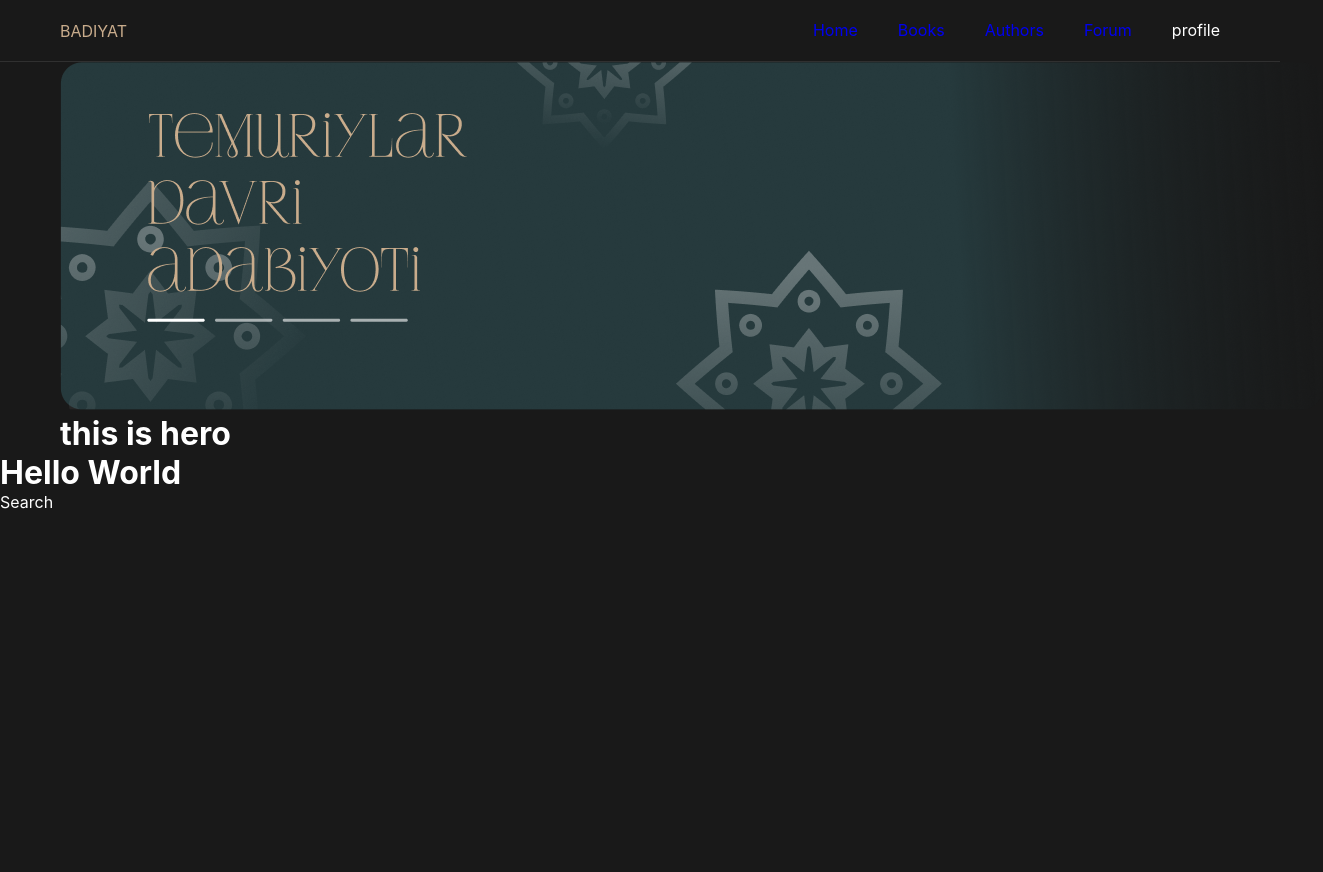
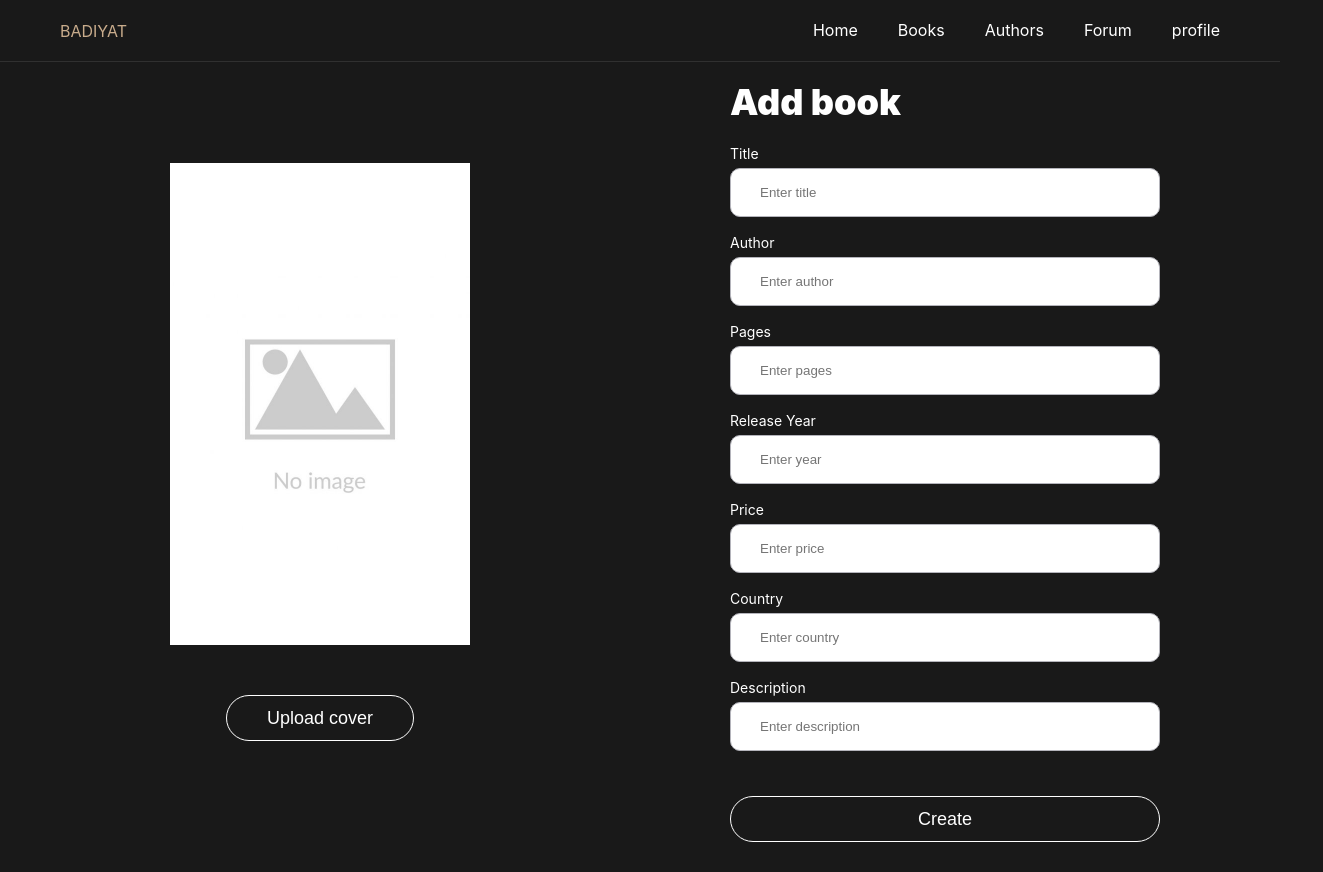
Before and after one commit to Akhmadjon-dev/book-store, a React (Create React App) app: page /add in a window 1280 px wide. Before the commit this address led to /home. Shown: the whole page, 1323 px wide, since content can reach past the window. Before the commit the page ends 800 px from the top, so only its background shows below. Built offline with nearby package versions, Linux system fonts and the light colour scheme; no server answers; sample sign-in values are in the browser's storage.

Commit message:
add book section

```diff
--- a/src/App.css
+++ b/src/App.css
@@ -15,6 +15,7 @@ body {
 
 a {
   text-decoration: none;
+  color: #fff;
 }
 
 li {
--- a/src/App.js
+++ b/src/App.js
@@ -7,7 +7,7 @@ import SignIn from './container/Auth/SignIn'
 import Home from './container/Home'
 import Header from './components/Header'
 import client from './utils/axios'
-
+import AddContent from './container/AddContent';
 
 function App() {
   const user = localStorage.getItem('user')
@@ -36,6 +36,7 @@ function App() {
           <Route path="/home/*" element={<Home />} />
           <Route path="/not-found" element={<h3>Not Found</h3>} />
           <Route path="*" element={<Navigate to="/home" />} />
+          <Route path="/add" element={<AddContent />} />
         </Routes>
       </Fragment>
     )
--- a/src/components/Button/styBtn.js
+++ b/src/components/Button/styBtn.js
@@ -4,19 +4,22 @@ import colors from '../../styles/colors';
 
 
 const Container = sty.button`
-    width: 100%;
+    // width: 100%;
+    padding: 10px 40px;
     height: ${props => props.height ? props.height : '46px'};
     border-radius: ${props => props.radius ? props.radius : '99px'};
     font-weight: 500;
     font-size: 18px;
     line-height: 36px;
-    display: flex;
+    display: inline-flex;
     align-items: center;
     text-align: center;
     justify-content: center;
     color: ${colors.white};
-    border: none;
+    border: 1px solid white;
     background-color: ${props => props.color ? props.color : colors.primary};
+    cursor: pointer;
+    margin: 30px 0;
 `
 
 export default Container;
--- /dev/null
+++ b/src/container/AddContent/index.jsx
@@ -0,0 +1,77 @@
+import React, {useState} from 'react'
+import { Link, useNavigate } from 'react-router-dom';
+import client from '../../utils/axios';
+import Container from '../Auth/styles/StySignUp';
+import noPhoto from '../../assets/img/no-photo.jpg';
+import Input from '../../components/Input';
+import Button from '../../components/Button';
+
+
+
+
+function AddContent() {
+  const [data, setData] = useState({
+    title: '',
+    author: '',
+    pages: '',
+    year: '',
+    price: '',
+    country: '',
+    description: '',
+  });
+  //const navigate = useNavigate();
+
+
+
+  const inputHandler = (e) => {
+    const { name, value } = e.target;
+    setData({ ...data, [name]: value });
+  }
+
+  const submitHandler = async (e) => {
+    e.preventDefault();
+    try {
+      const res = await client.post('/books', data);
+      if(res.status === 201) {
+        localStorage.setItem('token', res.data.token);
+        localStorage.setItem('user', JSON.stringify(res.data.user));
+        // navigate('/', { replace: true });
+        window.location = ('/')
+      }
+
+    }
+    catch (error) {
+      console.log(error);
+    }
+  }
+
+  console.log(data);
+
+  const { title, pages, year, price, country, author, description } = data;
+
+  return <Container>
+      <div className="container__img">
+        <img src={noPhoto} alt="book cover"/>
+        <h2 className="book_title">{ data.title }</h2>
+        <Button title="Upload cover" type={'submit'} />
+      </div>
+      <form onSubmit={submitHandler} className="form">
+        <h1 className="form__title">
+          Add book
+        </h1>
+
+        <div className="form__group">
+          <Input name="title" label="Title" type="text" value={title} placeholder="Enter title" onChange={inputHandler} />
+          <Input name="author" label="Author" type="text" value={author} placeholder="Enter author" onChange={inputHandler} />
+          <Input name="pages" label="Pages" type="text" value={pages} placeholder="Enter pages" onChange={inputHandler} />
+          <Input name="year" label="Release Year" type="number" value={year} placeholder="Enter year" onChange={inputHandler} />
+          <Input name="price" label="Price" type="number" value={price} placeholder="Enter price" onChange={inputHandler} />
+          <Input name="country" label="Country" type="text" value={country} placeholder="Enter country" onChange={inputHandler} />
+          <Input name="description" label="Description" type="text" value={description} placeholder="Enter description" onChange={inputHandler} />
+          <Button title="Create" type={'submit'} />
+        </div>
+      </form>
+  </Container>;
+}
+
+export default AddContent;
--- a/src/container/Auth/SignUp.jsx
+++ b/src/container/Auth/SignUp.jsx
@@ -17,7 +17,7 @@ function SignUp() {
     password: '',
     phone: '',
   });
-  const navigate = useNavigate();
+  //const navigate = useNavigate();
 
 
 
--- a/src/container/Auth/styles/StySignUp.js
+++ b/src/container/Auth/styles/StySignUp.js
@@ -11,17 +11,23 @@ const container = sty.div`
     display: flex;
     align-items: center;
     justify-content: center;
+    color: #fff;
     .container__img{
         width: 50%;
         height: 100vh;
         display: flex;
         align-items: center;
         justify-content: center;
-        background: rgba(201, 172, 140, 0.93);
+        flex-direction: column;
+        background: ${colors.primary};
         img{
-            width: 100%;
-            height: 100%;
+            width: 300px;
+            height: 482px;
             object-fit: contain;
+            background: ${colors.white};
+        }
+        .book_title {
+            margin-top: 20px;
         }
     }
     .form{
@@ -31,13 +37,14 @@ const container = sty.div`
         display: flex;
         flex-direction: column;
         justify-content: center;
-        background-color: ${colors.white};
+        background-color: ${colors.primary};
         padding: 0 90px 0 90px;
         .form__title{
             font-weight: 900;
             font-size: 36px;
             line-height: 51px;
-            color: ${colors.black};
+            color: ${colors.white};
+            margin: 15px 0;
         }
         .form__subtitle{
             font-weight: normal;
@@ -55,6 +62,9 @@ const container = sty.div`
                 max-width: 430px;
             }
         }
+        label {
+            color: ${colors.white};
+        }
     }
 `
 
--- a/src/container/Home.jsx
+++ b/src/container/Home.jsx
@@ -4,7 +4,6 @@ import Hero  from '../components/Hero';
 import Search from '../components/Search';
 import Books from '../container/Books';
 import Authors from '../container/Authors';
-
 
 
 function Home() {
```
Also changed, not shown: src/assets/img/no-photo.jpg (added), src/container/Books/index.jsx (line endings or trailing spaces).
